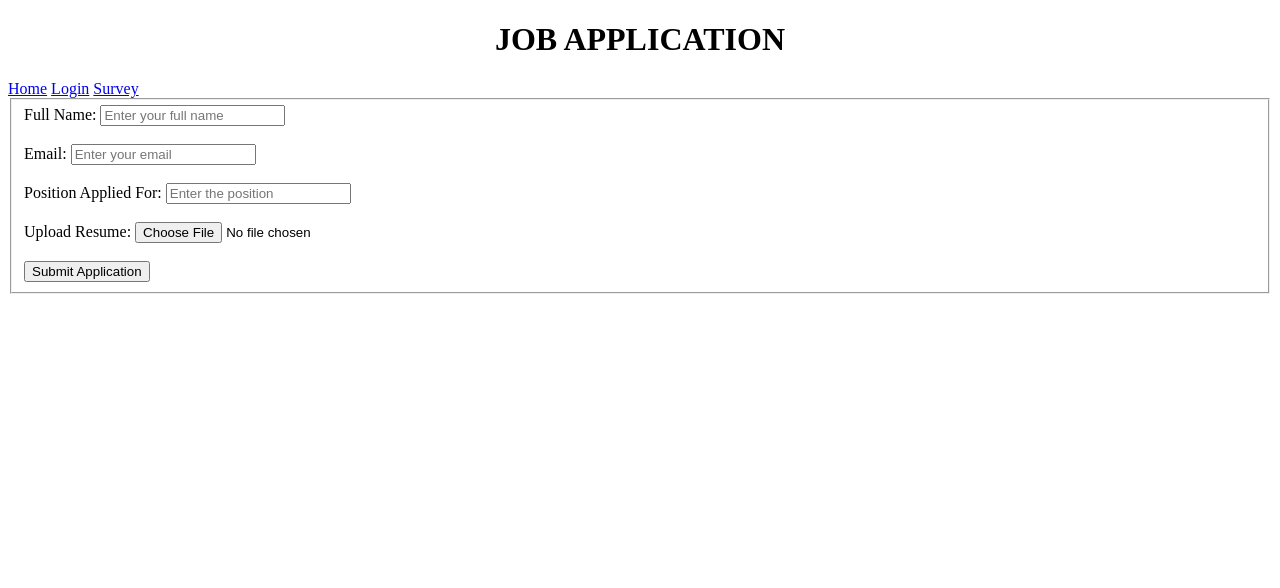
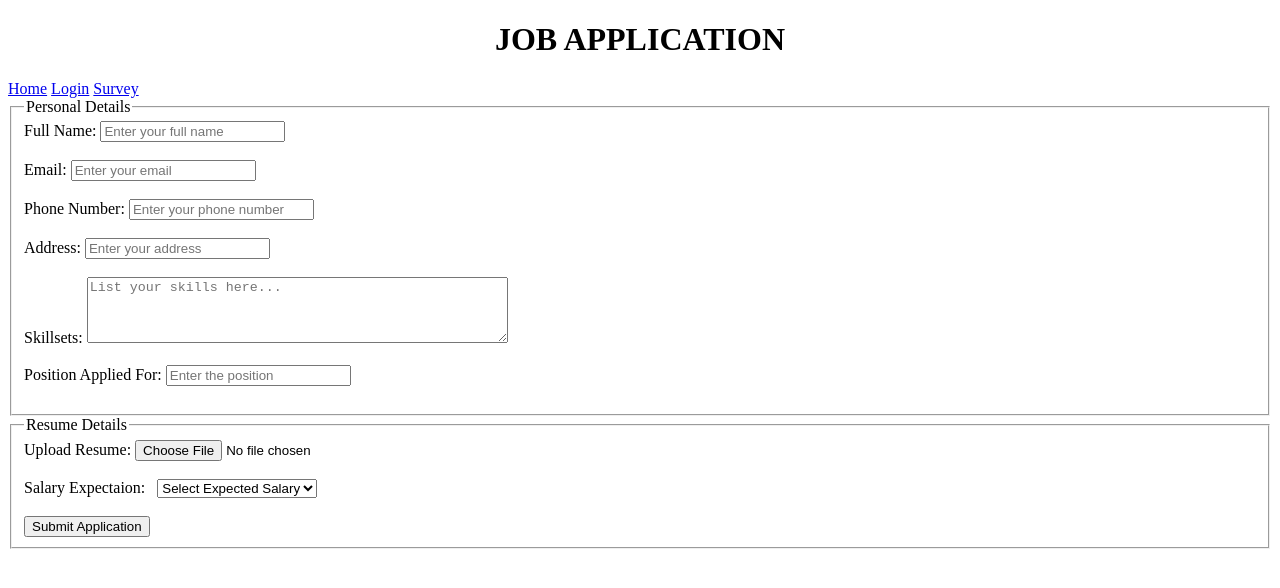
Before and after one commit to anisa-lubaiana/html-complete-projects, a plain HTML site: page index.html in a window 1280 px wide. Drawn offline with Linux system fonts and the light colour scheme.

Commit message:
added personal details and salaray dropdowns

```diff
--- a/index.html
+++ b/index.html
@@ -13,15 +13,34 @@
     <a href ="login.html">Login</a>
     <a href="survey.html">Survey</a>
     <fieldset>
+        <legend>Personal Details</legend>
         <form>
             <label for="fullname">Full Name:</label>
             <input type="text" id="fullname" name="fullname" placeholder="Enter your full name" required><br><br>
             <label for="email">Email:</label>
             <input type="email" id="email" name="email" placeholder="Enter your email" required><br><br>
+            <label for="phone">Phone Number:</label>
+            <input type="tel" id="phone" name="phone" placeholder="Enter your phone number" required><br><br>
+            <label for="address">Address:</label>
+            <input type="text" id="address" name="address" placeholder="Enter your address" required><br><br>
+            <label for="skillset" >Skillsets:</label>
+            <textarea name="skills" rows="4" cols="50" placeholder="List your skills here..." required></textarea><br><br>
+
             <label for="position">Position Applied For:</label>
             <input type="text" id="position" name="position" placeholder="Enter the position" required><br><br>
+        </fieldset>
+        <fieldset>
+            <legend>Resume Details</legend>
             <label for="resume">Upload Resume:</label>
             <input type="file" id="resume" name="resume" required><br><br>
+         Salary Expectaion:&nbsp;&nbsp; <select name="salary">
+                <option value="" disabled selected>Select Expected Salary</option>
+                <option value="30000-50000">$30,000 - $50,000</option>
+                <option value="50000-70000">$50,000 - $70,000</option>
+                <option value="70000-90000">$70,000 - $90,000</option>
+                <option value="90000+">$90,000+</option>
+            </select>
+            <br><br>
             <input type="submit" value="Submit Application">
     </fieldset>
 </body>
```
